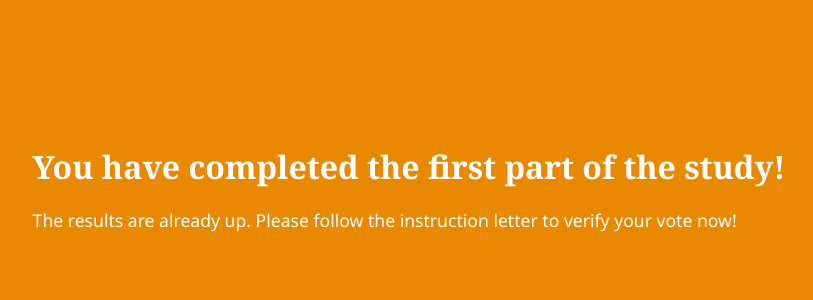
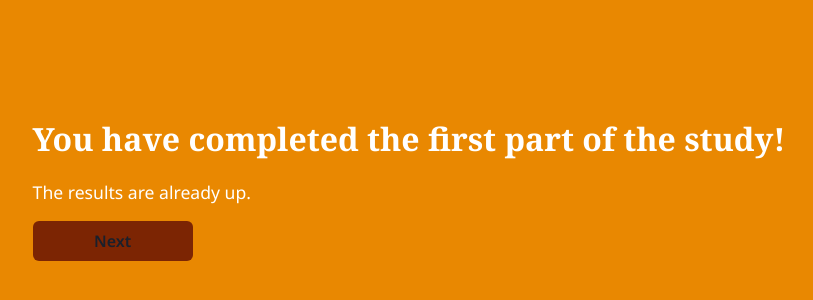
Before and after one commit to cometitu/react-e-voting, a React (Create React App) app: page /info-2 in a window 1280 px wide. Shown: the part 212-512 px from the top of the page, without its empty margins (231-1044 px from the left). Built offline with nearby package versions, Linux system fonts and the light colour scheme; what @react-pdf/renderer, parse would draw is missing.

Commit message:
Add "Next" button to info-2

```diff
--- a/src/Info-Pages/Info-2.js
+++ b/src/Info-Pages/Info-2.js
@@ -1,25 +1,34 @@
 import React from "react";
-import { Text } from "@chakra-ui/react";
+import { useNavigate } from "react-router-dom";
+import { Text, Button } from "@chakra-ui/react";
 import "./InfoPages.css";
 
 export default function Info2() {
+  const navigate = useNavigate();
   return (
     <div className="container-info-pages">
       <div className="inner-box-info centered-info-page">
         <h2 className="h2-info-pages">
           You have completed the first part of the study!
         </h2>
-       {/*  <Text className="medium-body-text-info">
+        {/*  <Text className="medium-body-text-info">
           If this was a real election, the votes would now be counted and it
           would take some time before you could verify your vote on the official
           website.
         </Text> */}
         <Text className="medium-body-text-info">
           {/* However, since this is a study,  */}
-          The results are already up. Please
-          follow the instruction letter to verify your vote now!
+          The results are already up.{" "}
+          {/*Please
+          follow the instruction letter to verify your vote now!*/}
         </Text>
-
+        <Button
+          className="red-btn"
+          mt={"1rem"}
+          onClick={() => navigate("/verification")}
+        >
+          Next
+        </Button>
       </div>
     </div>
   );
```
